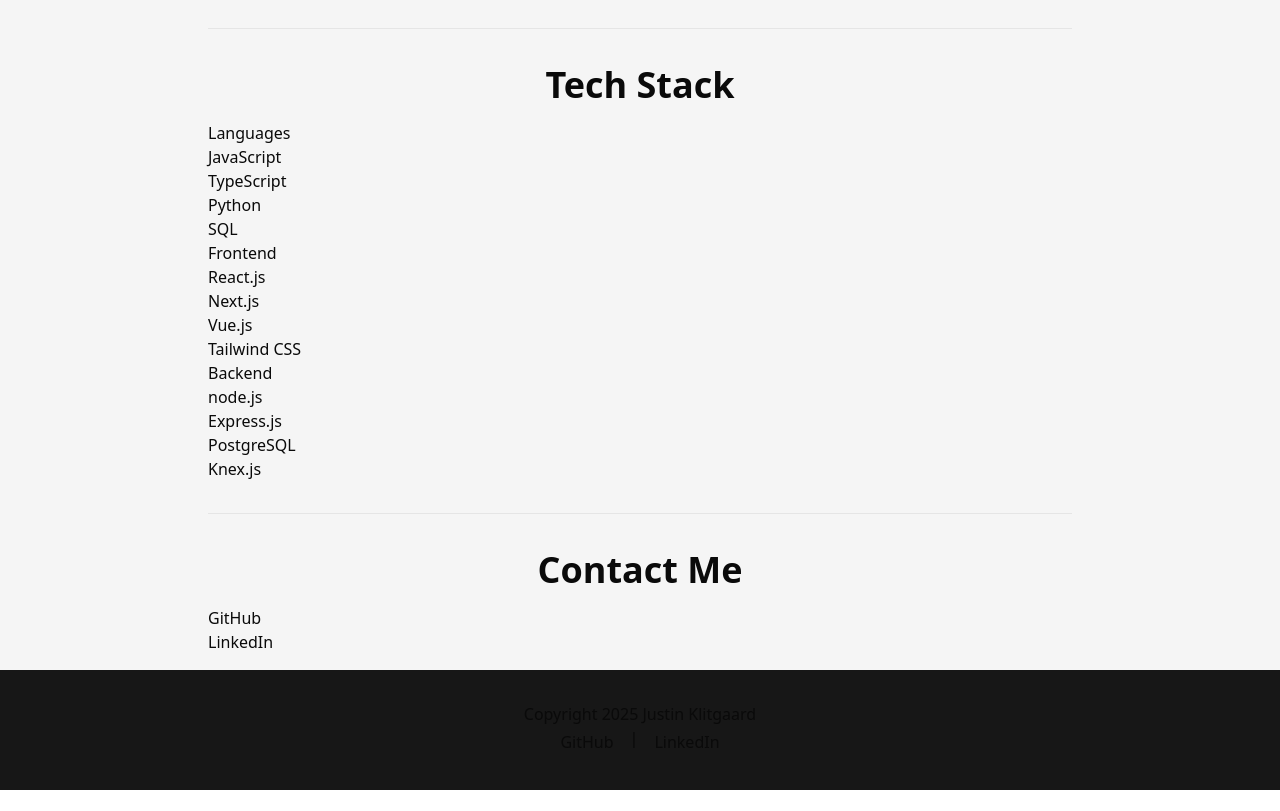
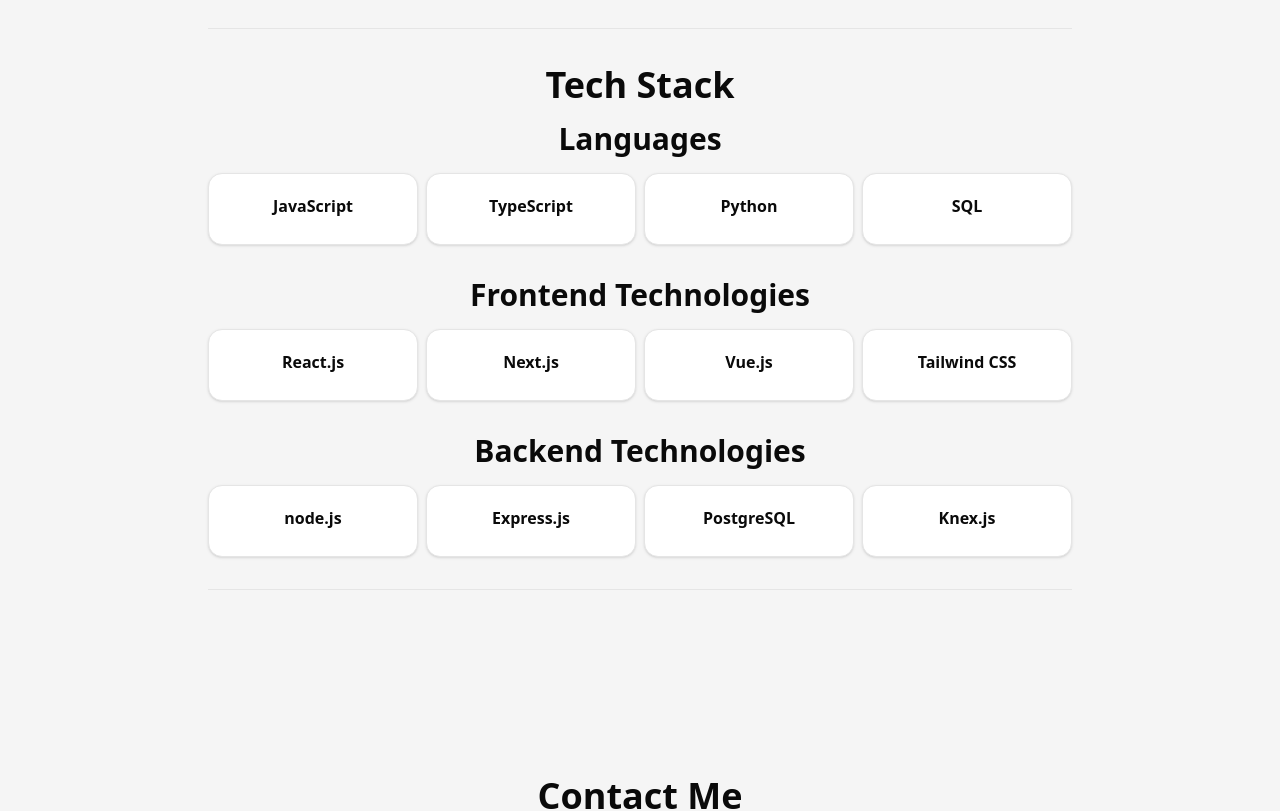
Before and after one commit to Justin-K-Ellis/react-personal-site, a React (Vite) app: page / in a window 1280 px wide. Shown: the part 1440-2251 px from the top of the page. Before the commit the page ends 2230 px from the top, so only its background shows below. Built offline with nearby package versions, Linux system fonts and the light colour scheme.

Commit message:
feat: display tech stack as cards

```diff
--- /dev/null
+++ b/src/components/SubTitle.tsx
@@ -0,0 +1,3 @@
+export default function SubTitle({ text }: { text: string }) {
+  return <h3 className="font-bold text-center text-xl md:text-3xl">{text}</h3>;
+}
--- /dev/null
+++ b/src/components/TechCard.tsx
@@ -0,0 +1,11 @@
+import { Card, CardHeader, CardTitle } from "@/components/ui/card";
+
+export default function TechCard({ text }: { text: string }) {
+  return (
+    <Card className="grow-1 hover:shadow-2xl">
+      <CardHeader>
+        <CardTitle className="text-center">{text}</CardTitle>
+      </CardHeader>
+    </Card>
+  );
+}
--- a/src/components/TechStack.tsx
+++ b/src/components/TechStack.tsx
@@ -3,6 +3,10 @@
 import text from "../assets/text.json";
 import TechStackGallery from "./TechStackGallery";
 import Title from "./Title";
+import SubTitle from "./SubTitle";
+
+import { languages } from "../assets/techStackData";
+console.log(languages);
 
 const stack = text.techStack;
 
@@ -10,13 +14,14 @@
   return (
     <section id="tech-stack">
       <Title text="Tech Stack" />
-      <h3>Languages</h3>
+      <SubTitle text="Languages" />
       <TechStackGallery tech={stack.languages} />
-      <h3>Frontend</h3>
+      <SubTitle text="Frontend Technologies" />
       <TechStackGallery tech={stack.frontend} />
-      <h3>Backend</h3>
+      <SubTitle text="Backend Technologies" />
       <TechStackGallery tech={stack.backend} />
       <Separator className="my-4 md:my-8" />
+      <svg></svg>
     </section>
   );
 }
--- a/src/components/TechStackGallery.tsx
+++ b/src/components/TechStackGallery.tsx
@@ -1,10 +1,10 @@
+import TechCard from "./TechCard";
+
 export default function TechStackGallery({ tech }: { tech: string[] }) {
   return (
-    <div className="tech-stack-gallery box">
+    <div className="flex flex-col md:flex-row gap-2 mt-4 mb-8">
       {tech.map((t) => (
-        <div key={t} className="box">
-          {t}
-        </div>
+        <TechCard key={t} text={t} />
       ))}
     </div>
   );
```
